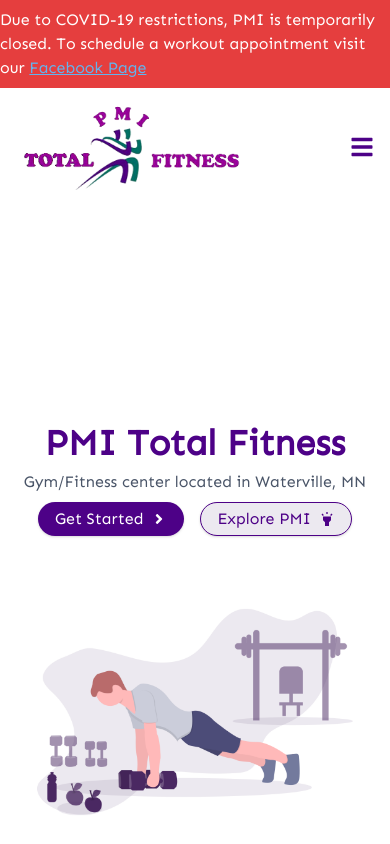
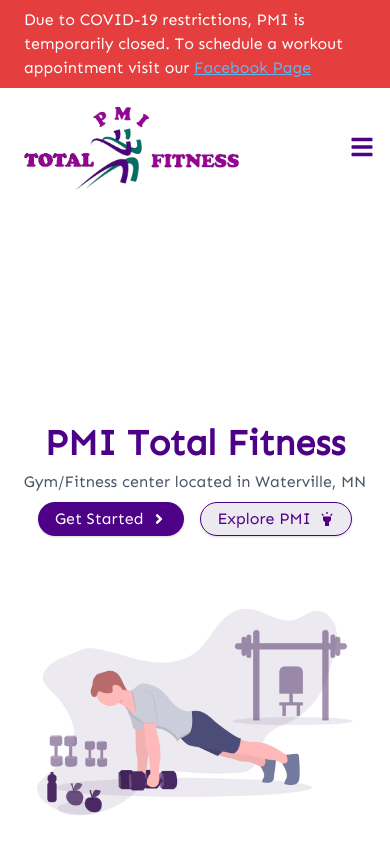
Before and after one commit to dchoinie/pmi-final, a Gatsby site: page / in a window 390 px wide. Shown: the top 844 px of the page. Built offline with nearby package versions, Linux system fonts and the light colour scheme; Gatsby itself is replaced by a stand-in of ours.

Commit message:
Update layout.js
padding on covid alert mobile

```diff
--- a/src/components/layout.js
+++ b/src/components/layout.js
@@ -6,7 +6,7 @@
 const Layout = ({ children }) => {
   return (
     <>
-    <div className="flex justify-center bg-red-600 py-2">
+    <div className="flex justify-center bg-red-600 py-2 px-6 lg:px-0">
       <p className="text-white">
         Due to COVID-19 restrictions, PMI is temporarily closed. To schedule a workout appointment visit our <a href="https://www.facebook.com/pmitotalfitness/appointments" className="text-blue-400 underline" target="_blank" rel="noopener noreferrer">Facebook Page</a>
       </p>
```
